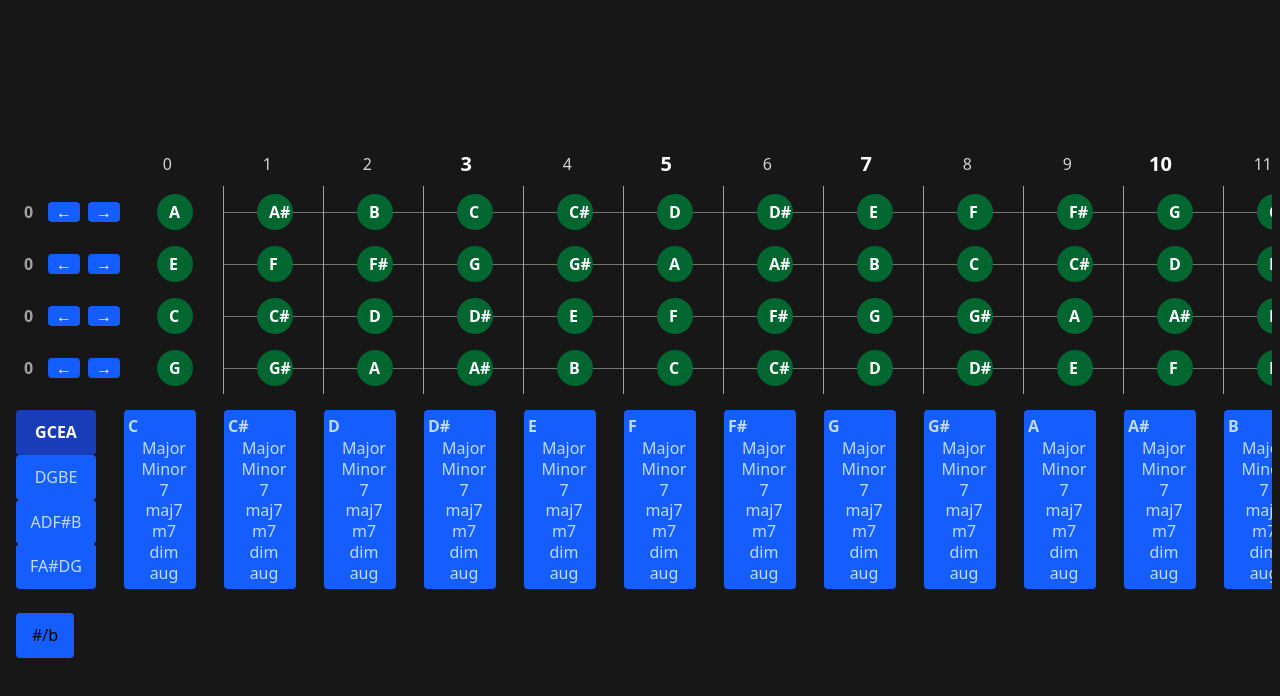
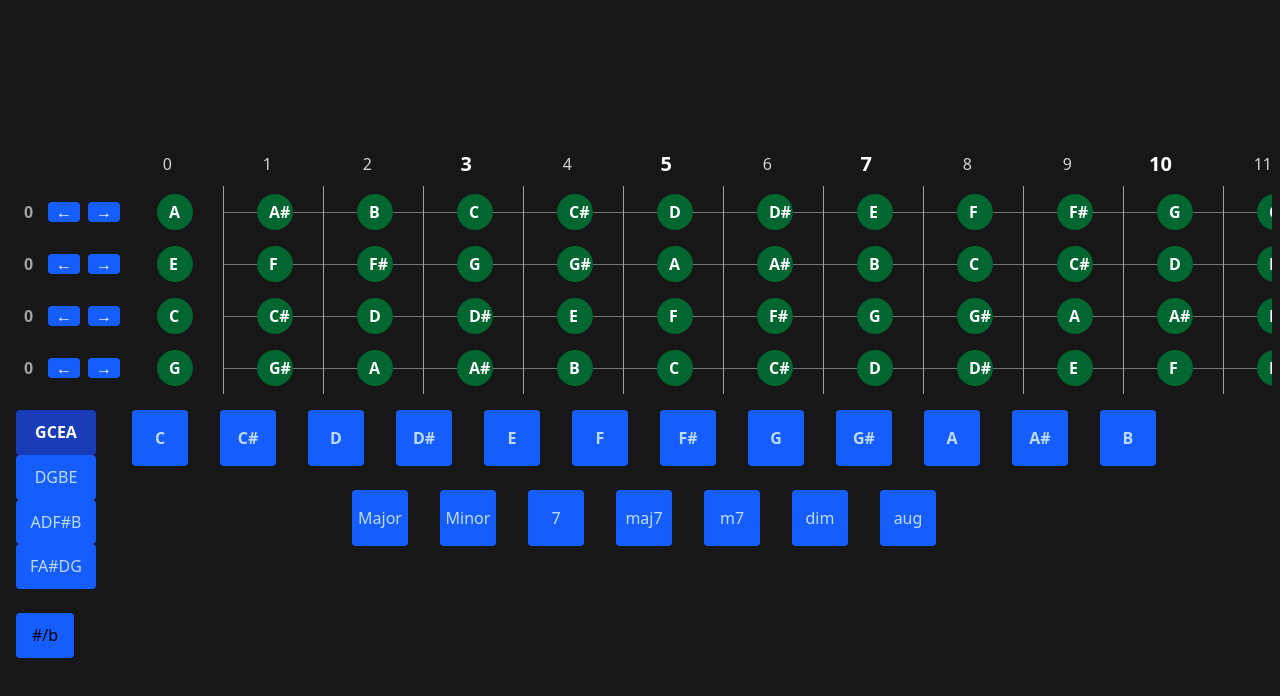
Before and after one commit to hallvaaw/UkulelExplorer, a Vue app: page / in a window 1280 px wide. Shown: the top 696 px of the page. Built offline with nearby package versions, Linux system fonts and the light colour scheme.

Commit message:
update chord selection ui

```diff
--- a/src/components/UkuleleFretboard.vue
+++ b/src/components/UkuleleFretboard.vue
@@ -31,14 +31,19 @@
             <button @click="tuneADFsB" class="bg-blue-600 text-blue-200 w-20 py-4 rounded hover:bg-blue-700 ml-2" :class="{'bg-blue-800 text-white font-bold': tuning === 'ADFsB'}">ADF#B</button>
             <button @click="tuneFAsDG" class="bg-blue-600 text-blue-200 w-20 py-4 rounded hover:bg-blue-700 ml-2" :class="{'bg-blue-800 text-white font-bold': tuning === 'FAsDG'}">FA#DG</button>
         </div>
-        <div v-for="(tone, i) in NOTES" :key="i" class="flex">
-                <div :id="tone" class="bg-blue-600 text-blue-200 font-bold p-1 rounded" :class="{'bg-blue-800 text-white': selectedChord === normalizeToSharp(tone)}">{{ tone }}
-            <div v-for="(subtone, j) in SUBNOTES" :key="j" class="flex flex-row">
-                <button @click="setChord(tone, subtone)" :class="['bg-blue-600 w-14 py-1 font-normal rounded hover:bg-blue-700 ml-2', selectedChord ===  normalizeToSharp(tone) && selectedSubChord === subtone ? 'bg-green-200 text-black font-bold' : 'text-blue-200']">{{ subtone }}</button>
+        <div class="flex flex-col">
+            <div class="flex space-x-6">
+                <div v-for="(tone, i) in NOTES" :key="i">
+                    <button @click="setTone(tone)" :class="['bg-blue-600 w-14 h-14 font-bold items-center rounded hover:bg-blue-700 ml-2', selectedChord === normalizeToSharp(tone) ? 'bg-green-200 text-black font-bold' : 'text-blue-200']">{{ tone }} </button>
+                </div>
+            </div>
+            <div class="flex space-x-6 justify-center">
+                <div v-for="(subtone, j) in SUBNOTES" :key="j">
+                    <button @click="setChord(subtone)" :class="['bg-blue-600 w-14 h-14 my-6 font-normal items-center rounded hover:bg-blue-700 ml-2', selectedSubChord === subtone ? 'bg-green-200 text-black font-bold' : 'text-blue-200']">{{ subtone }}</button>
                 </div>
             </div>
         </div>
-    </div>
+        </div>
     <div class="flex space-x-6 h-6">
         <p v-for="note in displayChordNotes" class="text-white font-bold">{{ note }}</p>
     </div>
@@ -99,9 +104,16 @@ function normalizeToSharp(note) {
   return index !== -1 ? SHARPS[index] : note;
 }
 
-function setChord(c, d) {
+function setTone(c) {
     selectedChord.value = normalizeToSharp(c)
+    console.log(selectedChord.value)
+
+    return selectedChord
+}
+
+function setChord(d) {
     selectedSubChord.value = d
+    console.log(selectedChord.value)
 
     return selectedChord, selectedSubChord
 }
@@ -284,7 +296,6 @@ function tuneFAsDG() {
 function tuneString(name, direction = "up", tuneSet) {
   tuningOffsets.value[name] += direction === "up" ? 1 : -1;
   tuningValues.value[name] += direction === "up" ? 1 : -1;
-  console.log(tuningOffsets.value[name])
   if (Math.abs(tuningOffsets.value[name]) === 12) {
         tuningOffsets.value[name] = 0
   }
```
